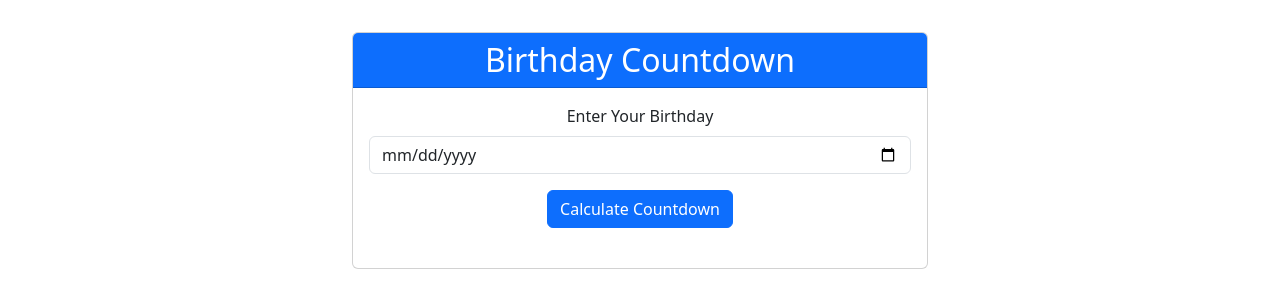
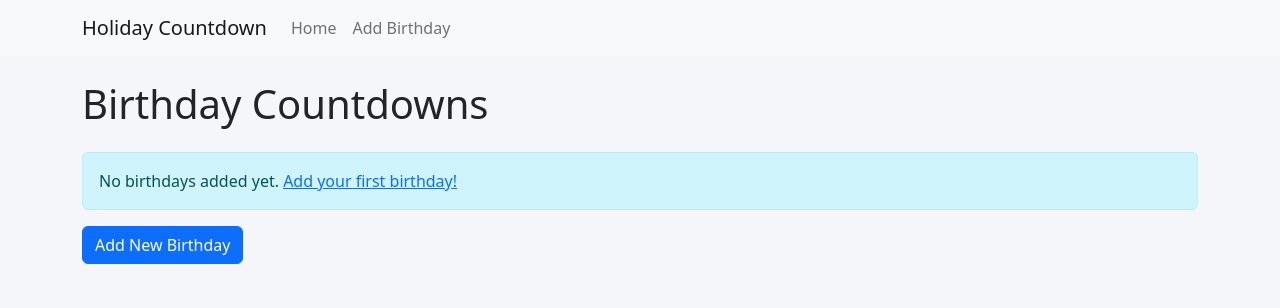
Before and after one commit to DavidMiserak/Holiday-Countdown, a Flask app: page / in a window 1280 px wide. Shown: the top 308 px of the page. Run offline with Flask 3, Linux system fonts and the light colour scheme.

Commit message:
feat: Version 2.0

```diff
--- a/app/app.py
+++ /dev/null
@@ -1,76 +0,0 @@
-from flask import Flask, render_template, request
-from datetime import datetime, date
-import pytz
-
-app = Flask(__name__)
-
-
-def calculate_next_birthday(birthday):
-    """
-    Calculate the date of the next birthday.
-
-    :param birthday: datetime object representing the birthday
-    :return: datetime object of the next birthday
-    """
-    today = date.today()
-    next_birthday = birthday.replace(year=today.year)
-
-    # If this year's birthday has passed, use next year
-    if next_birthday < today:
-        next_birthday = next_birthday.replace(year=today.year + 1)
-
-    return next_birthday
-
-
-def get_countdown(birthday):
-    """
-    Calculate the time remaining until the next birthday.
-
-    :param birthday: datetime object representing the birthday
-    :return: dictionary with days, hours, minutes, seconds remaining
-    """
-    today = datetime.now(pytz.UTC)
-
-    # Convert birthday to datetime with current year
-    next_birthday = datetime.combine(
-        calculate_next_birthday(birthday.date()), datetime.min.time()
-    ).replace(tzinfo=pytz.UTC)
-
-    # Calculate time difference
-    time_to_birthday = next_birthday - today
-
-    # Extract components
-    days = time_to_birthday.days
-    hours, remainder = divmod(time_to_birthday.seconds, 3600)
-    minutes, seconds = divmod(remainder, 60)
-
-    return {"days": days, "hours": hours, "minutes": minutes, "seconds": seconds}
-
-
-@app.route("/", methods=["GET", "POST"])
-def birthday_countdown():
-    countdown = None
-    birthday = None
-    error = None
-
-    if request.method == "POST":
-        try:
-            # Parse birthday from form
-            birthday_str = request.form["birthday"]
-            birthday = datetime.strptime(birthday_str, "%Y-%m-%d")
-
-            # Localize to UTC to avoid timezone issues
-            birthday = birthday.replace(tzinfo=pytz.UTC)
-
-            # Calculate countdown
-            countdown = get_countdown(birthday)
-        except ValueError:
-            error = "Invalid date format. Please use YYYY-MM-DD."
-
-    return render_template(
-        "index.html", countdown=countdown, birthday=birthday, error=error
-    )
-
-
-if __name__ == "__main__":
-    app.run(host="0.0.0.0", port=5000, debug=True)
--- a/app/requirements.txt
+++ /dev/null
@@ -1,2 +0,0 @@
-flask==3.0.0
-pytz==2024.1
--- /dev/null
+++ b/app/routes.py
@@ -0,0 +1,93 @@
+from flask import Blueprint, render_template, request, redirect, url_for, flash
+from .models import db, Birthday
+from datetime import datetime
+
+main = Blueprint("main", __name__)
+
+from sqlalchemy import extract
+from datetime import datetime, date
+
+
+@main.route("/")
+def index():
+    """Display list of birthdays with countdowns, prioritizing upcoming birthdays"""
+    today = date.today()
+
+    # Custom sorting function to prioritize upcoming birthdays
+    def get_next_birthday(birthday):
+        # Create birthday for this year
+        this_year = today.replace(month=birthday.date.month, day=birthday.date.day)
+
+        # If this year's birthday has passed, use next year
+        if this_year < today:
+            this_year = this_year.replace(year=today.year + 1)
+
+        return this_year
+
+    # Fetch all birthdays
+    birthdays = Birthday.query.all()
+
+    # Sort birthdays by how close they are to today
+    sorted_birthdays = sorted(birthdays, key=get_next_birthday)
+
+    return render_template("index.html", birthdays=sorted_birthdays)
+
+
+@main.route("/add", methods=["GET", "POST"])
+def add_birthday():
+    """Add a new birthday"""
+    if request.method == "POST":
+        name = request.form.get("name")
+        date_str = request.form.get("date")
+
+        try:
+            # Convert date string to datetime object
+            date = datetime.strptime(date_str, "%Y-%m-%d").date()
+
+            # Create new birthday entry
+            new_birthday = Birthday(name=name, date=date)
+            db.session.add(new_birthday)
+            db.session.commit()
+
+            flash("Birthday added successfully!", "success")
+            return redirect(url_for("main.index"))
+
+        except ValueError:
+            flash("Invalid date format. Please use YYYY-MM-DD.", "error")
+
+    return render_template("add_birthday.html")
+
+
+@main.route("/edit/<int:birthday_id>", methods=["GET", "POST"])
+def edit_birthday(birthday_id):
+    """Edit an existing birthday"""
+    birthday = Birthday.query.get_or_404(birthday_id)
+
+    if request.method == "POST":
+        birthday.name = request.form.get("name")
+
+        try:
+            # Convert date string to datetime object
+            date_str = request.form.get("date")
+            birthday.date = datetime.strptime(date_str, "%Y-%m-%d").date()
+
+            db.session.commit()
+            flash("Birthday updated successfully!", "success")
+            return redirect(url_for("main.index"))
+
+        except ValueError:
+            flash("Invalid date format. Please use YYYY-MM-DD.", "error")
+
+    return render_template("edit_birthday.html", birthday=birthday)
+
+
+@main.route("/delete/<int:birthday_id>", methods=["POST"])
+def delete_birthday(birthday_id):
+    """Delete a birthday"""
+    birthday = Birthday.query.get_or_404(birthday_id)
+
+    db.session.delete(birthday)
+    db.session.commit()
+
+    flash("Birthday deleted successfully!", "success")
+    return redirect(url_for("main.index"))
--- /dev/null
+++ b/app/static/css/styles.css
@@ -0,0 +1,24 @@
+body {
+	background-color: #f4f6f9;
+}
+
+.list-group-item {
+	transition: background-color 0.3s ease;
+}
+
+.list-group-item:hover {
+	background-color: #f8f9fa;
+}
+
+.countdown-timer {
+	color: #6c757d;
+	font-weight: bold;
+}
+
+.btn-group form {
+	margin: 0;
+}
+
+.card {
+	box-shadow: 0 4px 6px rgba(0, 0, 0, 0.1);
+}
--- /dev/null
+++ b/app/static/js/countdown.js
@@ -0,0 +1,44 @@
+document.addEventListener('DOMContentLoaded', () => {
+	// Function to calculate time remaining to next birthday
+	function calculateTimeRemaining(birthdayDate) {
+		const today = new Date();
+		const birthday = new Date(birthdayDate);
+
+		// Set birthday to this year
+		birthday.setFullYear(today.getFullYear());
+
+		// If this year's birthday has passed, set to next year
+		if (birthday < today) {
+			birthday.setFullYear(today.getFullYear() + 1);
+		}
+
+		// Calculate time difference
+		const timeDiff = birthday.getTime() - today.getTime();
+
+		// Calculate days, hours, minutes, seconds
+		const days = Math.floor(timeDiff / (1000 * 60 * 60 * 24));
+		const hours = Math.floor((timeDiff % (1000 * 60 * 60 * 24)) / (1000 * 60 * 60));
+		const minutes = Math.floor((timeDiff % (1000 * 60 * 60)) / (1000 * 60));
+		const seconds = Math.floor((timeDiff % (1000 * 60)) / 1000);
+
+		return { days, hours, minutes, seconds };
+	}
+
+	// Update countdown timers
+	function updateCountdowns() {
+		const countdownElements = document.querySelectorAll('.countdown-timer');
+
+		countdownElements.forEach(el => {
+			const birthdayDate = el.getAttribute('data-birthday');
+			const { days, hours, minutes, seconds } = calculateTimeRemaining(birthdayDate);
+
+			el.textContent = `Next birthday in: ${days} days, ${hours} hours, ${minutes} minutes, ${seconds} seconds`;
+		});
+	}
+
+	// Initial update
+	updateCountdowns();
+
+	// Update every second
+	setInterval(updateCountdowns, 1000);
+});
--- /dev/null
+++ b/app/templates/base.html
@@ -0,0 +1,61 @@
+<!DOCTYPE html>
+<html lang="en">
+
+<head>
+	<meta charset="UTF-8">
+	<meta name="viewport" content="width=device-width, initial-scale=1.0">
+	<title>{% block title %}Holiday Countdown{% endblock %}</title>
+
+	<!-- Bootstrap CSS -->
+	<link href="https://cdn.jsdelivr.net/npm/bootstrap@5.2.3/dist/css/bootstrap.min.css" rel="stylesheet">
+
+	<!-- Custom CSS -->
+	<link rel="stylesheet" href="{{ url_for('static', filename='css/styles.css') }}">
+
+	{% block extra_head %}{% endblock %}
+</head>
+
+<body>
+	<nav class="navbar navbar-expand-lg navbar-light bg-light">
+		<div class="container">
+			<a class="navbar-brand" href="{{ url_for('main.index') }}">Holiday Countdown</a>
+			<button class="navbar-toggler" type="button" data-bs-toggle="collapse"
+				data-bs-target="#navbarNav">
+				<span class="navbar-toggler-icon"></span>
+			</button>
+			<div class="collapse navbar-collapse" id="navbarNav">
+				<ul class="navbar-nav">
+					<li class="nav-item">
+						<a class="nav-link" href="{{ url_for('main.index') }}">Home</a>
+					</li>
+					<li class="nav-item">
+						<a class="nav-link" href="{{ url_for('main.add_birthday') }}">Add
+							Birthday</a>
+					</li>
+				</ul>
+			</div>
+		</div>
+	</nav>
+
+	<div class="container mt-4">
+		{% with messages = get_flashed_messages(with_categories=true) %}
+		{% if messages %}
+		{% for category, message in messages %}
+		<div class="alert alert-{{ category }}">{{ message }}</div>
+		{% endfor %}
+		{% endif %}
+		{% endwith %}
+
+		{% block content %}{% endblock %}
+	</div>
+
+	<!-- Bootstrap JS and dependencies -->
+	<script src="https://cdn.jsdelivr.net/npm/bootstrap@5.2.3/dist/js/bootstrap.bundle.min.js"></script>
+
+	<!-- Custom JavaScript -->
+	<script src="{{ url_for('static', filename='js/countdown.js') }}"></script>
+
+	{% block extra_scripts %}{% endblock %}
+</body>
+
+</html>
--- a/app/templates/index.html
+++ b/app/templates/index.html
@@ -1,129 +1,48 @@
-<!DOCTYPE html>
-<html lang="en">
-<head>
-    <meta charset="UTF-8">
-    <meta name="viewport" content="width=device-width, initial-scale=1.0">
-    <title>Birthday Countdown</title>
-    <!-- Bootstrap CSS -->
-    <link href="https://cdn.jsdelivr.net/npm/bootstrap@5.3.0/dist/css/bootstrap.min.css" rel="stylesheet">
-    <style>
-        .countdown-container {
-            max-width: 600px;
-            margin: 2rem auto;
-            text-align: center;
-        }
-        .countdown-timer {
-            display: flex;
-            justify-content: center;
-            gap: 1rem;
-            margin-top: 1rem;
-        }
-        .countdown-item {
-            background-color: #f4f4f4;
-            border-radius: 10px;
-            padding: 1rem;
-            min-width: 100px;
-        }
-    </style>
-</head>
-<body>
-    <div class="container countdown-container">
-        <div class="card">
-            <div class="card-header bg-primary text-white">
-                <h2 class="text-center mb-0">Birthday Countdown</h2>
-            </div>
-            <div class="card-body">
-                <!-- Birthday Input Form -->
-                <form method="POST" class="mb-4">
-                    <div class="mb-3">
-                        <label for="birthday" class="form-label">Enter Your Birthday</label>
-                        <input type="date" class="form-control" id="birthday" name="birthday"
-                               value="{{ birthday.strftime('%Y-%m-%d') if birthday else '' }}" required>
-                    </div>
-                    <button type="submit" class="btn btn-primary">Calculate Countdown</button>
-                </form>
+{% extends "base.html" %}
 
-                <!-- Error Message -->
-                {% if error %}
-                <div class="alert alert-danger">{{ error }}</div>
-                {% endif %}
+{% block title %}Birthday Countdowns{% endblock %}
 
-                <!-- Countdown Display -->
-                {% if countdown %}
-                <div id="countdown" class="countdown-timer">
-                    <div class="countdown-item">
-                        <h3 id="days">{{ countdown.days }}</h3>
-                        <span>Days</span>
-                    </div>
-                    <div class="countdown-item">
-                        <h3 id="hours">{{ countdown.hours }}</h3>
-                        <span>Hours</span>
-                    </div>
-                    <div class="countdown-item">
-                        <h3 id="minutes">{{ countdown.minutes }}</h3>
-                        <span>Minutes</span>
-                    </div>
-                    <div class="countdown-item">
-                        <h3 id="seconds">{{ countdown.seconds }}</h3>
-                        <span>Seconds</span>
-                    </div>
-                </div>
-                {% endif %}
-            </div>
-        </div>
-    </div>
+{% block content %}
+<div class="row">
+	<div class="col-12">
+		<h1 class="mb-4">Birthday Countdowns</h1>
 
-    <!-- Bootstrap JS and Popper.js -->
-    <script src="https://cdn.jsdelivr.net/npm/bootstrap@5.3.0/dist/js/bootstrap.bundle.min.js"></script>
+		{% if birthdays %}
+		<div class="list-group">
+			{% for birthday in birthdays %}
+			<div
+				class="list-group-item list-group-item-action d-flex justify-content-between align-items-center">
+				<div>
+					<h5 class="mb-1">{{ birthday.name }}</h5>
+					<p class="mb-1">Birthday: {{ birthday.date.strftime('%B %d, %Y') }}</p>
+					<small class="text-muted countdown-timer" data-birthday="{{ birthday.date }}">
+						Calculating time remaining...
+					</small>
+				</div>
+				<div class="btn-group" role="group">
+					<a href="{{ url_for('main.edit_birthday', birthday_id=birthday.id) }}"
+						class="btn btn-sm btn-outline-primary">Edit</a>
+					<form action="{{ url_for('main.delete_birthday', birthday_id=birthday.id) }}"
+						method="POST" class="d-inline">
+						<button type="submit" class="btn btn-sm btn-outline-danger"
+							onclick="return confirm('Are you sure you want to delete this birthday?')">
+							Delete
+						</button>
+					</form>
+				</div>
+			</div>
+			{% endfor %}
+		</div>
+		{% else %}
+		<div class="alert alert-info">
+			No birthdays added yet. <a href="{{ url_for('main.add_birthday') }}">Add your first
+				birthday!</a>
+		</div>
+		{% endif %}
 
-    <!-- Countdown Timer JavaScript -->
-    <script>
-        {% if countdown %}
-        function updateCountdown() {
-            let days = {{ countdown.days }};
-            let hours = {{ countdown.hours }};
-            let minutes = {{ countdown.minutes }};
-            let seconds = {{ countdown.seconds }};
-
-            function tick() {
-                // Decrement seconds
-                seconds--;
-
-                // Handle carry-over
-                if (seconds < 0) {
-                    seconds = 59;
-                    minutes--;
-                    if (minutes < 0) {
-                        minutes = 59;
-                        hours--;
-                        if (hours < 0) {
-                            hours = 23;
-                            days--;
-                            if (days < 0) {
-                                // Countdown finished
-                                clearInterval(countdownTimer);
-                                document.getElementById('countdown').innerHTML =
-                                    '<div class="alert alert-success">Happy Birthday!</div>';
-                                return;
-                            }
-                        }
-                    }
-                }
-
-                // Update display
-                document.getElementById('days').textContent = days;
-                document.getElementById('hours').textContent = hours;
-                document.getElementById('minutes').textContent = minutes;
-                document.getElementById('seconds').textContent = seconds;
-            }
-
-            // Start the countdown
-            const countdownTimer = setInterval(tick, 1000);
-        }
-
-        // Start countdown when page loads
-        window.onload = updateCountdown;
-        {% endif %}
-    </script>
-</body>
-</html>
+		<div class="mt-3">
+			<a href="{{ url_for('main.add_birthday') }}" class="btn btn-primary">Add New Birthday</a>
+		</div>
+	</div>
+</div>
+{% endblock %}
--- /dev/null
+++ b/requirements.txt
@@ -0,0 +1,6 @@
+flask==2.2.3
+flask-sqlalchemy==3.0.3
+flask-migrate==4.0.4
+python-dateutil==2.8.2
+gunicorn==20.1.0
+werkzeug==2.2.2
--- /dev/null
+++ b/run.py
@@ -0,0 +1,6 @@
+from app import create_app
+
+app = create_app()
+
+if __name__ == "__main__":
+    app.run(host="0.0.0.0", port=5000, debug=True)
```
Also changed, not shown: app/__init__.py (added, +36 -0 lines), app/models.py (added, +25 -0 lines), app/templates/add_birthday.html (added, +30 -0 lines), app/templates/edit_birthday.html (added, +31 -0 lines), README.md, 4 other files.
